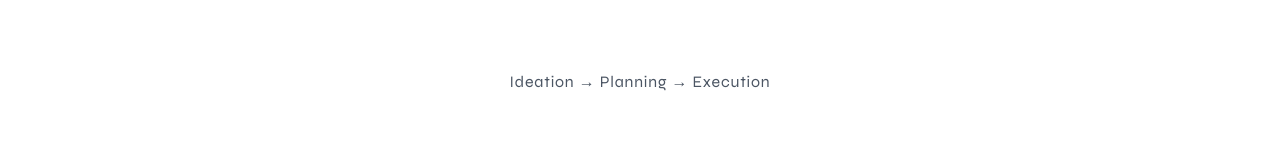
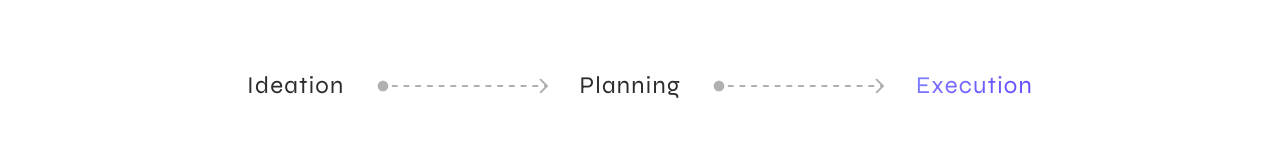
Before and after one commit to afnanahmadtariq/Devstract, a Next.js app: page / in a window 1280 px wide. Shown: the part 2339-2496 px from the top of the page. Built offline with nearby package versions, Linux system fonts and the light colour scheme.

Commit message:
Enhance process flow with arrow icons and gradient text
Updated the process flow in DevstractSection to use arrow SVG icons between steps and applied a gradient style to the 'Execution' text. Added the arrow.svg asset to the public/media directory for use in the component.

```diff
--- a/components/devstract-section.tsx
+++ b/components/devstract-section.tsx
@@ -4,7 +4,22 @@ export default function DevstractSection() {
       <div className="max-w-8xl mx-auto text-center">
         {/* Process Flow */}
         <div className="mb-8">
-          <p className="text-base text-gray-600 tracking-wider">Ideation → Planning → Execution</p>
+          <p className="text-2xl text-[#2C2C2C] tracking-wider flex items-center justify-center gap-8">
+            Ideation
+            <img src="/media/arrow.svg" alt="arrow" className="w-34 h-34" />
+            Planning
+            <img src="/media/arrow.svg" alt="arrow" className="w-34 h-34" />
+            <span
+              style={{
+                background: "linear-gradient(310deg, #5A45FF 0%, #7D71FF 77%, #7C81FF 98%, #000099 150%)",
+                backgroundClip: "text",
+                WebkitBackgroundClip: "text",
+                WebkitTextFillColor: "transparent",
+              }}
+            >
+              Execution
+            </span>
+          </p>
         </div>
 
         {/* Main Brand Name */}
```
Also changed, not shown: public/media/arrow.svg (added).
